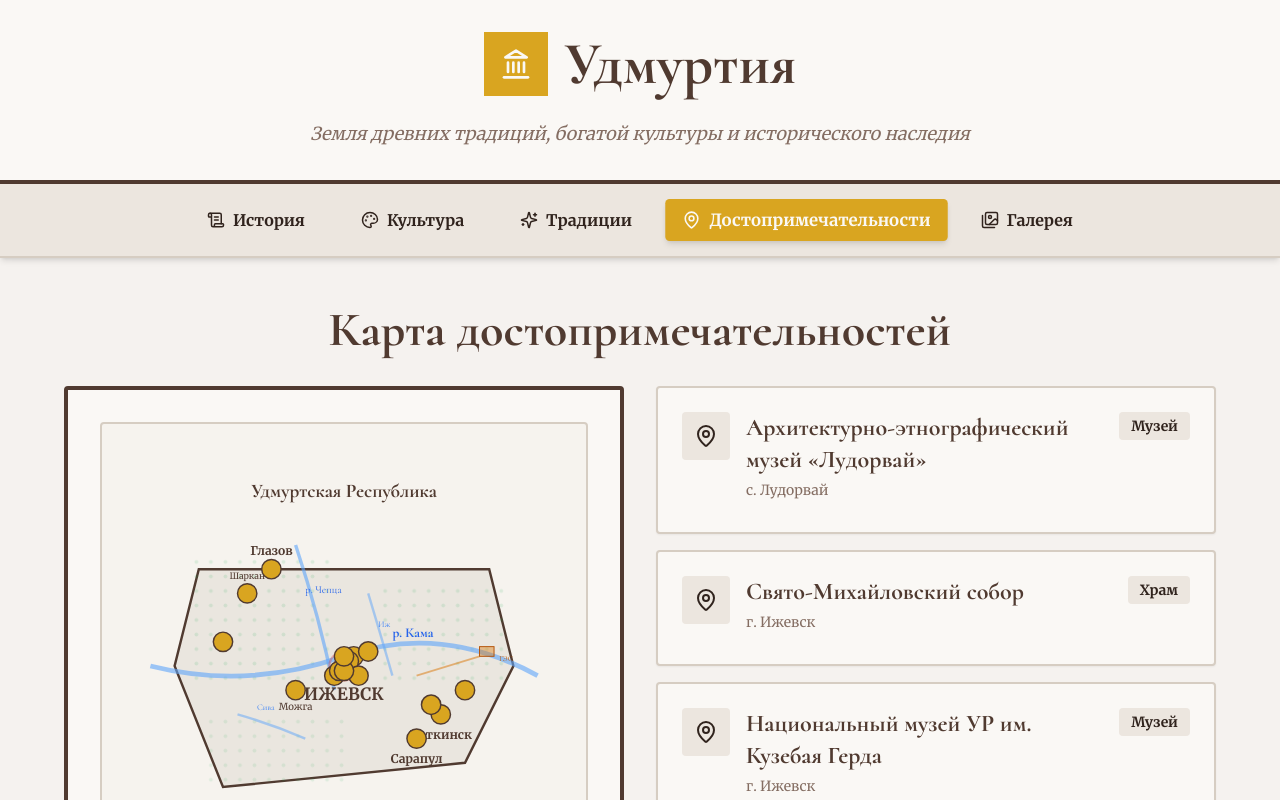
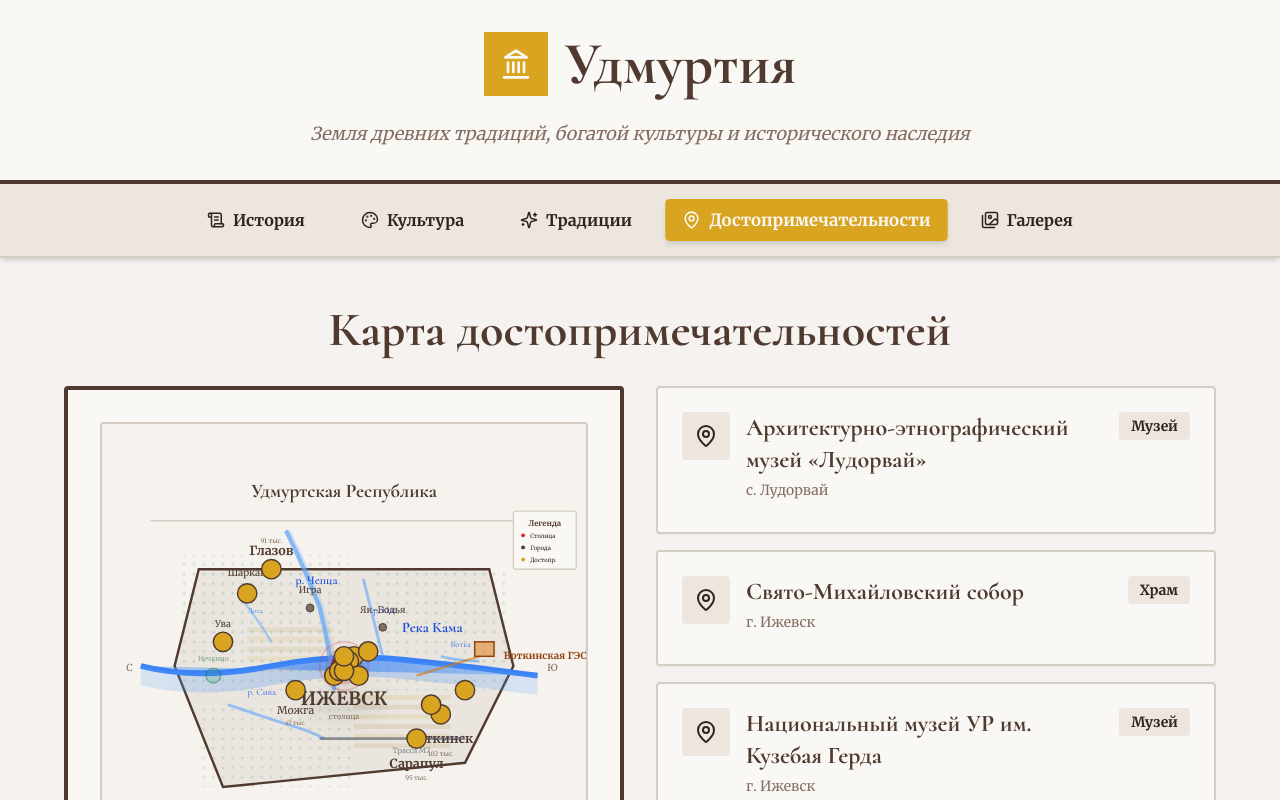
Before and after one commit to pr-poehali-dev/udmurtiya-culture-website, a React (Vite) app: page / in a window 1280 px wide. Both pictures are taken after a click on the button "Достопримечательности". Shown: the top 800 px of the page. Built offline with nearby package versions, Linux system fonts and the light colour scheme.

Commit message:
feat: детальная проработка игровой карты

```diff
--- a/src/pages/Index.tsx
+++ b/src/pages/Index.tsx
@@ -378,9 +378,18 @@ const Index = () => {
                     </text>
 
                     <defs>
-                      <pattern id="forest" patternUnits="userSpaceOnUse" width="3" height="3">
-                        <circle cx="1.5" cy="1.5" r="0.4" className="fill-green-600/20" />
+                      <pattern id="forest" patternUnits="userSpaceOnUse" width="2" height="2">
+                        <circle cx="1" cy="1" r="0.3" className="fill-green-700/25" />
                       </pattern>
+                      <pattern id="fields" patternUnits="userSpaceOnUse" width="4" height="4">
+                        <rect x="0" y="0" width="4" height="1" className="fill-yellow-600/15" />
+                        <rect x="0" y="2" width="4" height="1" className="fill-yellow-700/15" />
+                      </pattern>
+                      <linearGradient id="waterGradient" x1="0%" y1="0%" x2="100%" y2="0%">
+                        <stop offset="0%" style={{ stopColor: '#60a5fa', stopOpacity: 0.4 }} />
+                        <stop offset="50%" style={{ stopColor: '#3b82f6', stopOpacity: 0.6 }} />
+                        <stop offset="100%" style={{ stopColor: '#60a5fa', stopOpacity: 0.4 }} />
+                      </linearGradient>
                     </defs>
 
                     <path
@@ -388,56 +397,128 @@ const Index = () => {
                       className="fill-muted/50 stroke-primary stroke-[0.5]"
                     />
 
-                    <rect x="18" y="28" width="30" height="25" fill="url(#forest)" opacity="0.6" />
-                    <rect x="58" y="32" width="25" height="22" fill="url(#forest)" opacity="0.6" />
-                    <rect x="22" y="60" width="28" height="15" fill="url(#forest)" opacity="0.5" />
+                    <rect x="16" y="27" width="35" height="28" fill="url(#forest)" opacity="0.7" />
+                    <rect x="56" y="30" width="28" height="25" fill="url(#forest)" opacity="0.7" />
+                    <rect x="20" y="58" width="32" height="17" fill="url(#forest)" opacity="0.6" />
+
+                    <rect x="52" y="55" width="20" height="12" fill="url(#fields)" opacity="0.8" />
+                    <rect x="30" y="42" width="18" height="10" fill="url(#fields)" opacity="0.7" />
 
                     <path
-                      d="M 10,50 Q 30,55 50,48 T 90,52"
-                      className="fill-none stroke-blue-400/60 stroke-[1]"
+                      d="M 8,50 Q 20,53 35,50 Q 50,47 65,49 Q 75,50 90,52"
+                      fill="url(#waterGradient)"
+                      className="stroke-blue-500 stroke-[1.2]"
                     />
-                    <text x="60" y="44" className="fill-blue-600 text-[2.8px] font-bold font-cormorant">р. Кама</text>
+                    <path
+                      d="M 8,50 Q 20,53 35,50 Q 50,47 65,49 Q 75,50 90,52 L 90,56 Q 75,54 65,53 Q 50,51 35,54 Q 20,57 8,54 Z"
+                      fill="url(#waterGradient)"
+                      opacity="0.5"
+                    />
+                    <text x="62" y="43" className="fill-blue-700 text-[3px] font-bold font-cormorant">Река Кама</text>
 
                     <path
-                      d="M 40,25 Q 45,40 48,55"
-                      className="fill-none stroke-blue-400/60 stroke-[0.7]"
+                      d="M 38,22 Q 42,30 45,38 Q 47,46 48,55"
+                      className="fill-none stroke-blue-400/70 stroke-[0.9]"
                     />
-                    <text x="42" y="35" className="fill-blue-600 text-[2.2px] font-cormorant">р. Чепца</text>
+                    <path
+                      d="M 38,22 Q 42,30 45,38 Q 47,46 48,55 L 49,55 Q 48,46 46,38 Q 43,30 39,22 Z"
+                      className="fill-blue-400/20"
+                    />
+                    <text x="40" y="33" className="fill-blue-700 text-[2.5px] font-semibold font-cormorant">р. Чепца</text>
 
                     <path
-                      d="M 55,35 Q 58,45 60,52"
+                      d="M 54,32 Q 56,40 58,48"
+                      className="fill-none stroke-blue-400/60 stroke-[0.6]"
+                    />
+                    <text x="56" y="39" className="fill-blue-600 text-[2px] font-cormorant">р. Иж</text>
+
+                    <path
+                      d="M 26,58 Q 32,60 38,62 Q 42,63 46,65"
+                      className="fill-none stroke-blue-400/60 stroke-[0.6]"
+                    />
+                    <text x="30" y="56" className="fill-blue-600 text-[2px] font-cormorant">р. Сива</text>
+
+                    <path
+                      d="M 70,48 Q 74,49 78,49"
+                      className="fill-none stroke-blue-400/60 stroke-[0.6]"
+                    />
+                    <text x="72" y="46" className="fill-blue-600 text-[1.8px] font-cormorant">Вотка</text>
+
+                    <path
+                      d="M 28,35 Q 32,40 35,45"
                       className="fill-none stroke-blue-400/50 stroke-[0.5]"
                     />
-                    <text x="57" y="42" className="fill-blue-500 text-[1.8px] font-cormorant">Иж</text>
+                    <text x="30" y="39" className="fill-blue-500 text-[1.6px] font-cormorant">Лоза</text>
 
-                    <path
-                      d="M 28,60 Q 35,62 42,65"
-                      className="fill-none stroke-blue-400/50 stroke-[0.5]"
-                    />
-                    <text x="32" y="59" className="fill-blue-500 text-[1.8px] font-cormorant">Сива</text>
+                    <path d="M 10,20 L 90,20 M 10,80 L 90,80" className="stroke-border stroke-[0.3] stroke-dasharray-2" />
+                    <text x="5" y="51" className="fill-muted-foreground text-[2px]">С</text>
+                    <text x="92" y="51" className="fill-muted-foreground text-[2px]">Ю</text>
 
-                    <circle cx="50" cy="50" r="2" className="fill-red-600 stroke-red-900 stroke-[0.3]" />
-                    <text x="50" y="57" textAnchor="middle" className="fill-primary text-[3.5px] font-bold">ИЖЕВСК</text>
-                    <circle cx="50" cy="50" r="3" className="fill-none stroke-red-600/30 stroke-[0.5]" />
+                    <g className="drop-shadow-md">
+                      <circle cx="50" cy="50" r="2.5" className="fill-red-600 stroke-red-900 stroke-[0.4]" />
+                      <circle cx="50" cy="50" r="3.5" className="fill-none stroke-red-600/40 stroke-[0.6] animate-pulse" />
+                      <circle cx="50" cy="50" r="5" className="fill-none stroke-red-600/20 stroke-[0.4]" />
+                      <text x="50" y="58" textAnchor="middle" className="fill-primary text-[3.8px] font-bold drop-shadow">ИЖЕВСК</text>
+                      <text x="50" y="61" textAnchor="middle" className="fill-muted-foreground text-[1.5px]">столица</text>
+                    </g>
 
-                    <circle cx="70" cy="60" r="1.3" className="fill-primary stroke-primary-foreground stroke-[0.2]" />
-                    <text x="70" y="65" textAnchor="middle" className="fill-primary text-[2.5px] font-semibold">Воткинск</text>
+                    <circle cx="70" cy="60" r="1.5" className="fill-primary stroke-primary-foreground stroke-[0.3]" />
+                    <text x="70" y="66" textAnchor="middle" className="fill-primary text-[2.6px] font-semibold">Воткинск</text>
+                    <text x="70" y="68.5" textAnchor="middle" className="fill-muted-foreground text-[1.3px]">102 тыс.</text>
 
-                    <circle cx="35" cy="30" r="1.3" className="fill-primary stroke-primary-foreground stroke-[0.2]" />
-                    <text x="35" y="27" textAnchor="middle" className="fill-primary text-[2.5px] font-semibold">Глазов</text>
+                    <circle cx="35" cy="30" r="1.5" className="fill-primary stroke-primary-foreground stroke-[0.3]" />
+                    <text x="35" y="27" textAnchor="middle" className="fill-primary text-[2.6px] font-semibold">Глазов</text>
+                    <text x="35" y="24.5" textAnchor="middle" className="fill-muted-foreground text-[1.3px]">91 тыс.</text>
 
-                    <circle cx="65" cy="65" r="1.3" className="fill-primary stroke-primary-foreground stroke-[0.2]" />
-                    <text x="65" y="70" textAnchor="middle" className="fill-primary text-[2.5px] font-semibold">Сарапул</text>
+                    <circle cx="65" cy="65" r="1.5" className="fill-primary stroke-primary-foreground stroke-[0.3]" />
+                    <text x="65" y="71" textAnchor="middle" className="fill-primary text-[2.6px] font-semibold">Сарапул</text>
+                    <text x="65" y="73.5" textAnchor="middle" className="fill-muted-foreground text-[1.3px]">95 тыс.</text>
 
-                    <circle cx="40" cy="55" r="1" className="fill-primary/80" />
-                    <text x="40" y="59" textAnchor="middle" className="fill-primary text-[2px]">Можга</text>
+                    <circle cx="40" cy="55" r="1.1" className="fill-primary/80 stroke-primary stroke-[0.2]" />
+                    <text x="40" y="60" textAnchor="middle" className="fill-primary text-[2.2px]">Можга</text>
+                    <text x="40" y="62.2" textAnchor="middle" className="fill-muted-foreground text-[1.2px]">47 тыс.</text>
 
-                    <circle cx="30" cy="35" r="0.8" className="fill-primary/80" />
-                    <text x="30" y="32" textAnchor="middle" className="fill-primary text-[1.8px]">Шаркан</text>
+                    <circle cx="30" cy="35" r="0.9" className="fill-primary/70 stroke-primary stroke-[0.2]" />
+                    <text x="30" y="31.5" textAnchor="middle" className="fill-primary text-[2px]">Шаркан</text>
 
-                    <path d="M 65,52 L 78,48" className="stroke-amber-600/50 stroke-[0.4] stroke-dasharray-1" />
-                    <rect x="78" y="46" width="3" height="2" className="fill-amber-600/40 stroke-amber-700 stroke-[0.2]" />
-                    <text x="82" y="49" className="fill-amber-700 text-[1.6px] font-cormorant">ГЭС</text>
+                    <circle cx="58" cy="42" r="0.8" className="fill-primary/70 stroke-primary stroke-[0.2]" />
+                    <text x="58" y="39" textAnchor="middle" className="fill-primary text-[1.9px]">Як-Бодья</text>
+
+                    <circle cx="25" cy="45" r="0.8" className="fill-primary/70 stroke-primary stroke-[0.2]" />
+                    <text x="25" y="42" textAnchor="middle" className="fill-primary text-[1.9px]">Ува</text>
+
+                    <circle cx="43" cy="38" r="0.8" className="fill-primary/70 stroke-primary stroke-[0.2]" />
+                    <text x="43" y="35" textAnchor="middle" className="fill-primary text-[1.9px]">Игра</text>
+
+                    <path d="M 65,52 L 78,48" className="stroke-amber-600/60 stroke-[0.5]" />
+                    <rect x="77" y="45" width="4" height="3" className="fill-amber-600/50 stroke-amber-800 stroke-[0.3]" />
+                    <text x="83" y="48.5" className="fill-amber-800 text-[2px] font-bold">Воткинская ГЭС</text>
+
+                    <path className="stroke-purple-600/40 stroke-[0.4] fill-none stroke-dasharray-1,1">
+                      <animate attributeName="d" dur="3s" repeatCount="indefinite"
+                        values="M 50,50 L 52,48 L 54,50 L 56,48 L 58,50;
+                                M 50,50 L 52,49 L 54,51 L 56,49 L 58,50;
+                                M 50,50 L 52,48 L 54,50 L 56,48 L 58,50" />
+                    </path>
+
+                    <g opacity="0.6">
+                      <path d="M 45,65 L 75,65" className="stroke-gray-600 stroke-[0.6]" />
+                      <text x="60" y="68" className="fill-gray-700 text-[1.5px]">Трасса М7</text>
+                    </g>
+
+                    <g opacity="0.5">
+                      <circle cx="23" cy="52" r="1.5" className="fill-green-600/30 stroke-green-700 stroke-[0.3]" />
+                      <text x="23" y="49" textAnchor="middle" className="fill-green-800 text-[1.4px]">Нечкино</text>
+                    </g>
+
+                    <rect x="85" y="18" width="13" height="12" className="fill-card stroke-border stroke-[0.3]" rx="0.5" />
+                    <text x="91.5" y="21" textAnchor="middle" className="fill-primary text-[1.6px] font-bold">Легенда</text>
+                    <circle cx="87" cy="23" r="0.4" className="fill-red-600" />
+                    <text x="88.5" y="23.5" className="fill-foreground text-[1.2px]">Столица</text>
+                    <circle cx="87" cy="25.5" r="0.4" className="fill-primary" />
+                    <text x="88.5" y="26" className="fill-foreground text-[1.2px]">Города</text>
+                    <circle cx="87" cy="28" r="0.4" className="fill-accent" />
+                    <text x="88.5" y="28.5" className="fill-foreground text-[1.2px]">Достопр.</text>
 
                     {landmarks.map((landmark, index) => (
                       <g key={index}>
```
